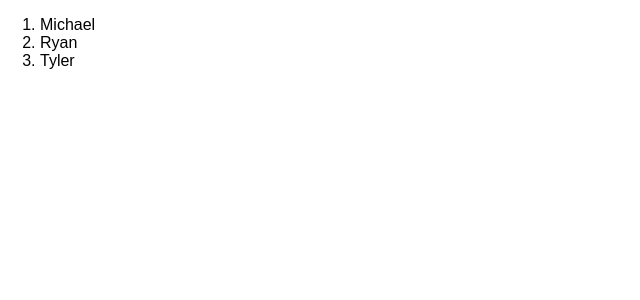
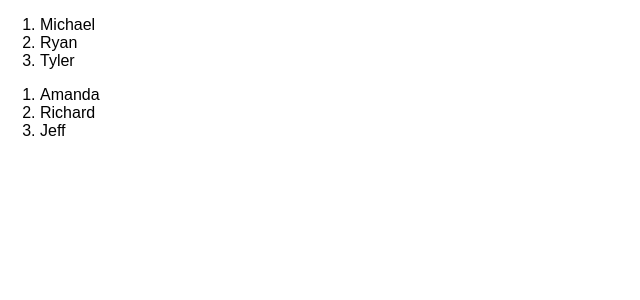
Before and after one commit to mdmss37/nd019, a React (Create React App) app in the folder contacts/: page / in a window 1280 px wide. Shown: the top 300 px of the page, without its empty margins (0-640 px from the left). Built offline with nearby package versions, Linux system fonts and the light colour scheme.

Commit message:
refactor the code to reuse contact list component

```diff
--- a/contacts/src/App.js
+++ b/contacts/src/App.js
@@ -4,11 +4,7 @@ import React, { Component } from 'react';
 
 class ContactList extends React.Component {
   render() {
-    const people = [
-      { name: "Michael" },
-      { name: "Ryan" },
-      { name: "Tyler" }
-    ]
+    const people = this.props.contacts;
 
     return <ol>
       {people.map(person =>(
@@ -18,13 +14,21 @@ class ContactList extends React.Component {
   }
 }
 
-
-
 class App extends Component {
   render() {
     return (
       <div className="App">
-        <ContactList/>
+        <ContactList contacts={[
+          { name : "Michael" },
+          { name : "Ryan" },
+          { name : "Tyler" }
+          ]}/>
+
+        <ContactList contacts={[
+          { name : "Amanda" },
+          { name : "Richard" },
+          { name : "Jeff" }
+          ]}/>
       </div>
     );
   }
```
